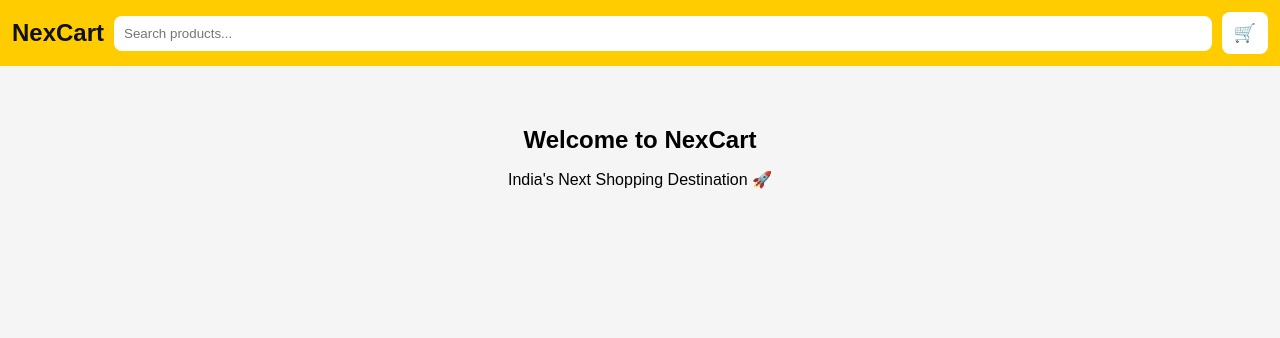
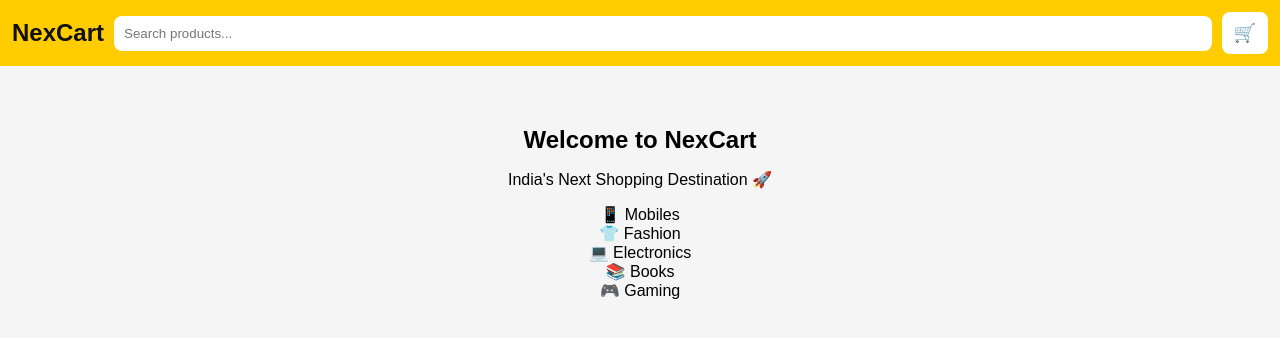
Before and after one commit to singhrajnish12399-dev/NexCart, a React (Vite) app: page / in a window 1280 px wide. Shown: the top 338 px of the page. Built offline with nearby package versions, Linux system fonts and the light colour scheme.

Commit message:
Update App.jsx

```diff
--- a/src/App.jsx
+++ b/src/App.jsx
@@ -16,6 +16,13 @@ function App() {
       <main className="home">
         <h2>Welcome to NexCart</h2>
         <p>India's Next Shopping Destination 🚀</p>
+<div className="categories">
+  <div className="category">📱 Mobiles</div>
+  <div className="category">👕 Fashion</div>
+  <div className="category">💻 Electronics</div>
+  <div className="category">📚 Books</div>
+  <div className="category">🎮 Gaming</div>
+</div>
       </main>
     </>
   );
```
